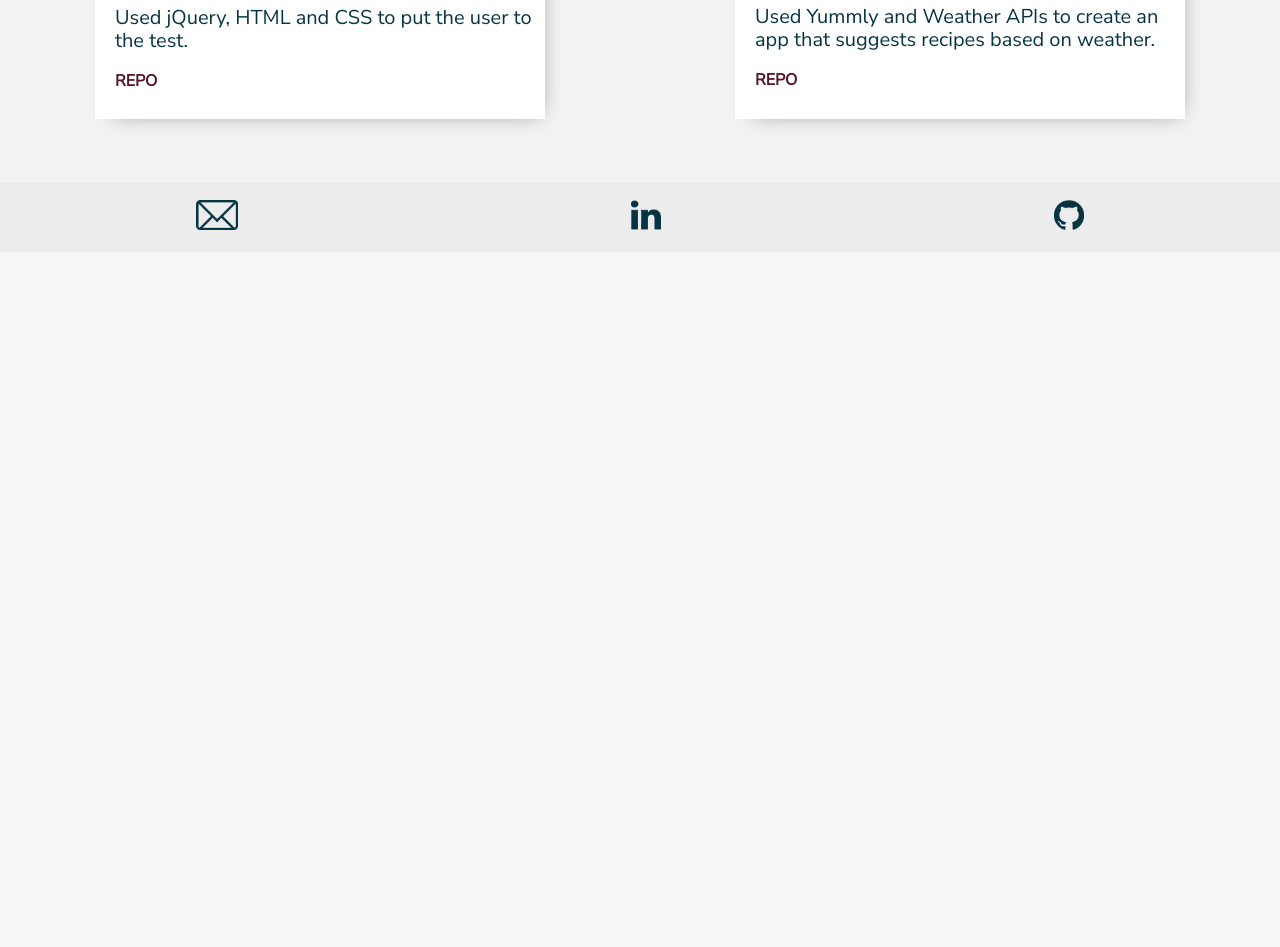
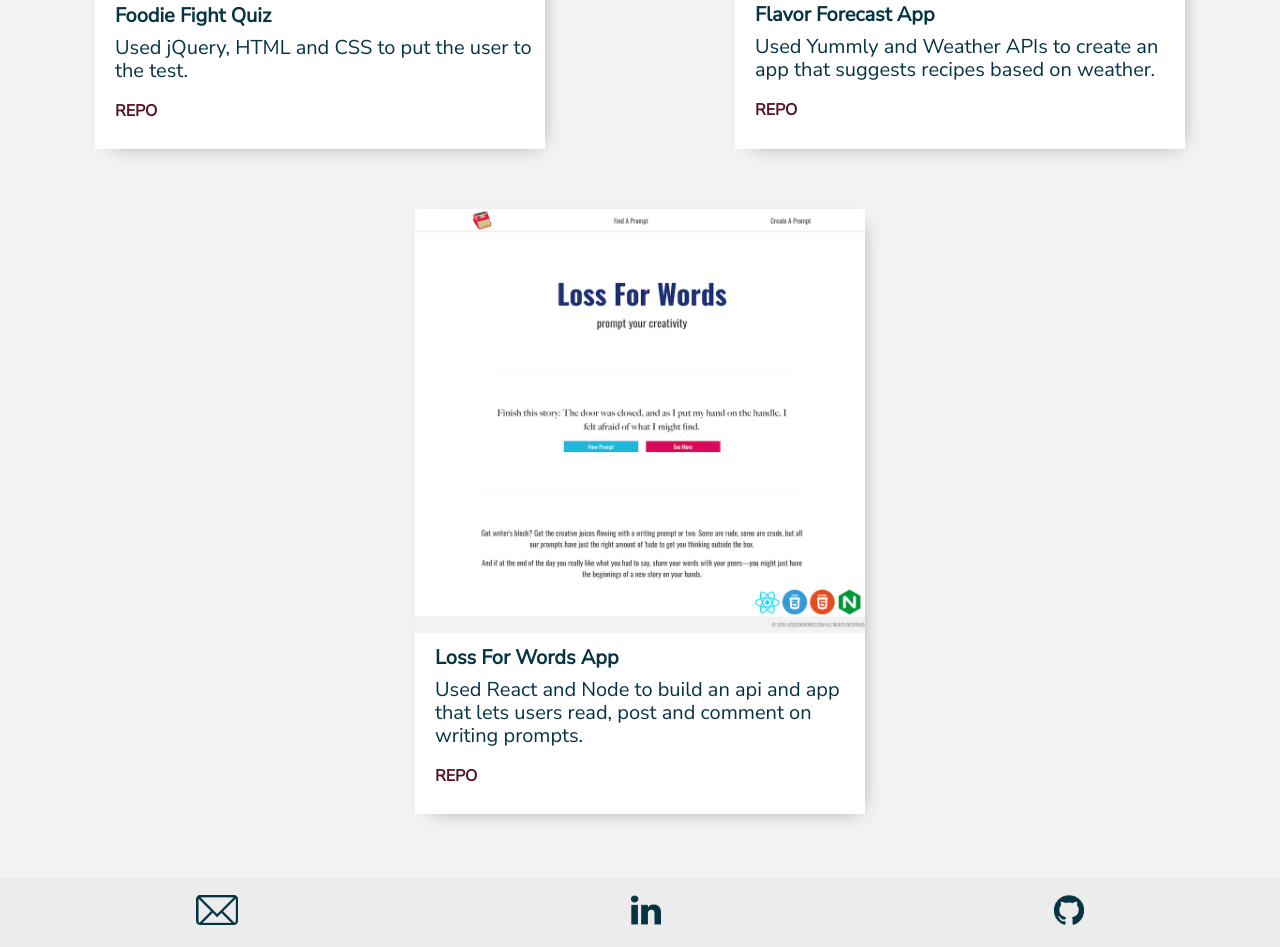
Before and after one commit to legsateri/portfolio, a plain HTML site: page index.html in a window 1280 px wide. Shown: the part 1081-2028 px from the top of the page. Before the commit the page ends 1333 px from the top, so only its background shows below. Drawn offline with nearby package versions, Linux system fonts and the light colour scheme; a web font is replaced by a local one.

Commit message:
update portfolio

```diff
--- a/index.html
+++ b/index.html
@@ -37,7 +37,6 @@
             <!--Projects section-->
             <section role="banner" id="projects" class="projects">
 
-                <!--Project one: quiz app-->
                 <div class="project-one">
                     <a href="https://legsateri.github.io/quiz-app/" target="_blank"><img src="images/quiz-app.png" alt="Foodie Fight quiz app screenshot" class="screenshot"></a>
                     <p class="title">Foodie Fight Quiz</p>
@@ -50,6 +49,13 @@
                     <p class="title">Flavor Forecast App</p>
                     <p>Used Yummly and Weather APIs to create an app that suggests recipes based on weather.</p>
                     <a href="https://github.com/legsateri/flavor-forecast-app" target="_blank" class="repo"><p>REPO</p></a>
+                </div>
+
+                <div class="project-three">
+                    <a href="https://loss-for-words-app.legsateri.now.sh/" target="_blank"><img src="images/loss-for-words.png" alt="Loss For Words app screenshot" class="screenshot"></a>
+                    <p class="title">Loss For Words App</p>
+                    <p>Used React and Node to build an api and app that lets users read, post and comment on writing prompts.</p>
+                    <a href="https://github.com/legsateri/loss-for-words-app" target="_blank" class="repo"><p>REPO</p></a>
                 </div>
             </section>
 
--- a/main.css
+++ b/main.css
@@ -91,7 +91,7 @@ body {
     }
 
     .projects {
-        padding: 28% 0;
+        padding: 10% 0;
         margin: 0;
         max-width: 100%;
         background-color: #F2F2F2;
@@ -114,12 +114,17 @@ body {
         padding-bottom: 3%;
     }
 
-    .project-one, .project-two {
+    .project-one, .project-two, .project-three {
         max-width: 300px;
+        margin-top: 30px;
         background-color: white;
         -webkit-box-shadow: 6px 6px 19px -12px rgba(0,0,0,0.48);
         -moz-box-shadow: 6px 6px 19px -12px rgba(0,0,0,0.48);
         box-shadow: 6px 6px 19px -12px rgba(0,0,0,0.48);
+    }
+
+    .project-two, .project-three {
+        margin-top: 30px;
     }
 
     div p {
@@ -150,7 +155,7 @@ body {
         padding: 75px 0;
     }
 
-    .project-one, .project-two {
+    .project-one, .project-two, .project-three {
         max-width: 450px;
     }
 
@@ -170,7 +175,7 @@ body {
         font-size: 12px;
     }
 
-    .project-one p, .project-two p {
+    .project-one p, .project-two p, .project-three p {
         font-size: 16px;
     }
 
@@ -208,7 +213,7 @@ body {
         padding: 12% 0;
     }
 
-    .project-one p, .project-two p {
+    .project-one p, .project-two p, .project-three p {
         text-align: left;
         padding-left: 20px;
     }
@@ -248,10 +253,15 @@ body {
     .projects {
         padding: 5% 0;
         display: flex;
+        flex-wrap: wrap;
     }
 
-    .project-one, .project-two {
+    .project-one, .project-two, .project-three {
         min-height: 575px;
+    }
+
+    .project-three {
+        margin-top: 60px;
     }
 
     .bio {
@@ -279,7 +289,7 @@ body {
         height: 40px;
     }
 
-    .project-one p, .project-two p {
+    .project-one p, .project-two p, .project-three p {
         font-size: 20px;
     }
 
```
Also changed, not shown: images/loss-for-words.png (added), images/quiz-app.png.
